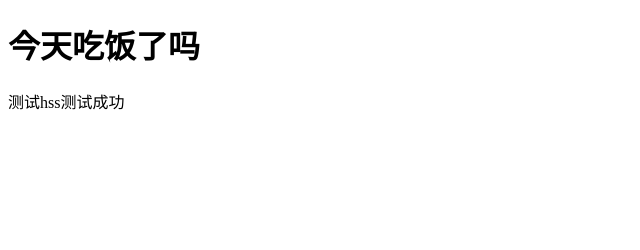
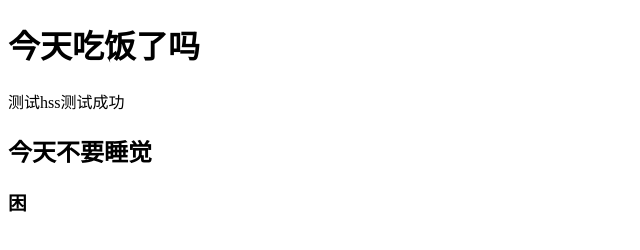
Before and after one commit to Xiao-Sunshine/text, a plain HTML site: page index.html in a window 1280 px wide. Shown: the whole page, without its empty margins (0-640 px from the left). Drawn offline with Linux system fonts and the light colour scheme.

Commit message:
修改index

```diff
--- a/index.html
+++ b/index.html
@@ -9,5 +9,7 @@
 <body>
     <h1>今天吃饭了吗</h1>
     测试hss测试成功
+    <h2>今天不要睡觉</h2>
+    <h3>困</h3>
 </body>
 </html>
```
